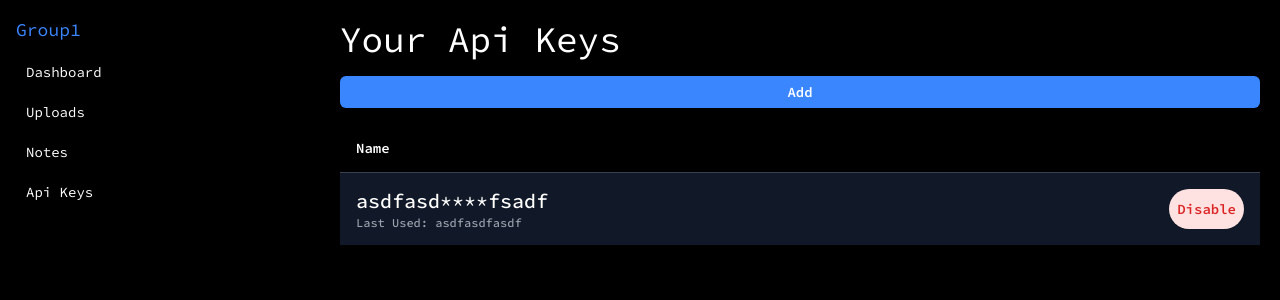
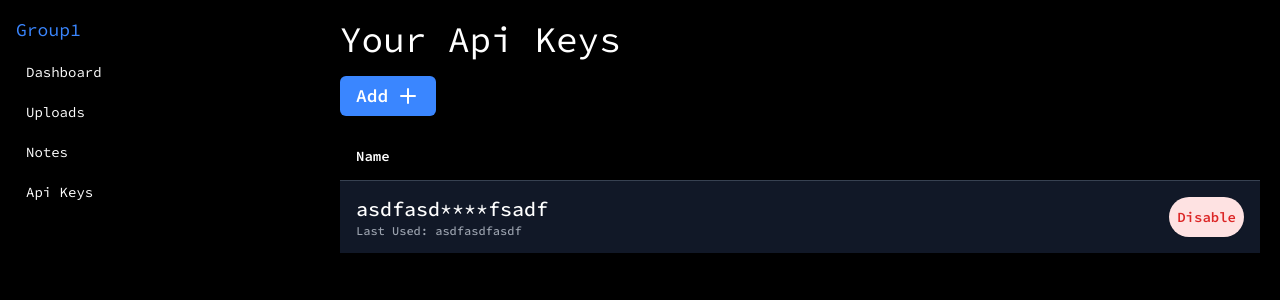
Before and after one commit to BRAVO68WEB/shx, a Next.js app in the folder packages/dashboard/: page /dashboard/apiKeys in a window 1280 px wide. Shown: the top 300 px of the page. Built offline with nearby package versions, Linux system fonts and the light colour scheme.

Commit message:
fixed button

```diff
--- a/packages/dashboard/app/(dashboard)/dashboard/apiKeys/page.tsx
+++ b/packages/dashboard/app/(dashboard)/dashboard/apiKeys/page.tsx
@@ -1,5 +1,6 @@
 import ApiKeyList from '@/components/Lists/ApiKeyList'
 import Button from '@/components/ui/Button'
+import { Plus } from 'lucide-react'
 import React from 'react'
 
 function Page() {
@@ -8,8 +9,8 @@ function Page() {
         <h1 className='text-4xl'>
             Your Api Keys
         </h1>
-        <div className="flex flex-col w-full gap-4">
-          <Button>Add</Button>
+        <div className="flex flex-col gap-4">
+          <Button className='w-min text-lg px-4 flex items-center gap-2'>Add <Plus /></Button>
           <ApiKeyList />
         </div>
 
```
